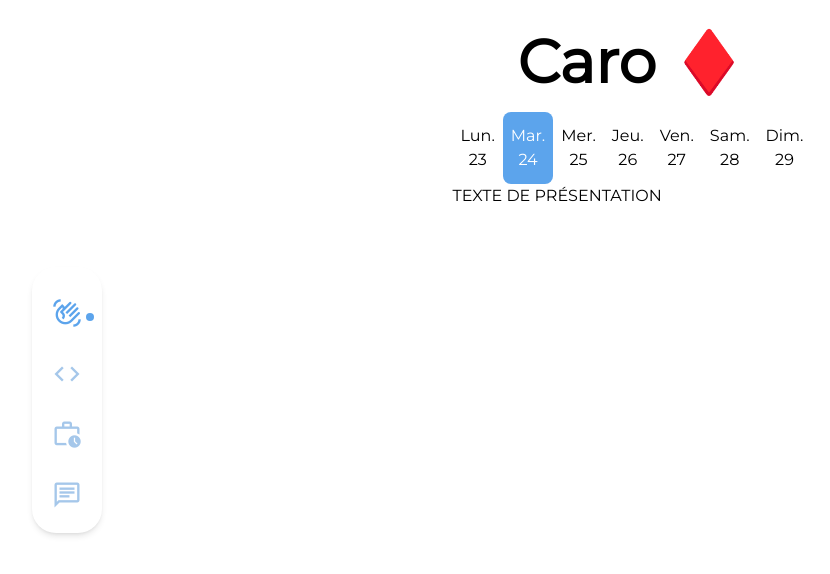
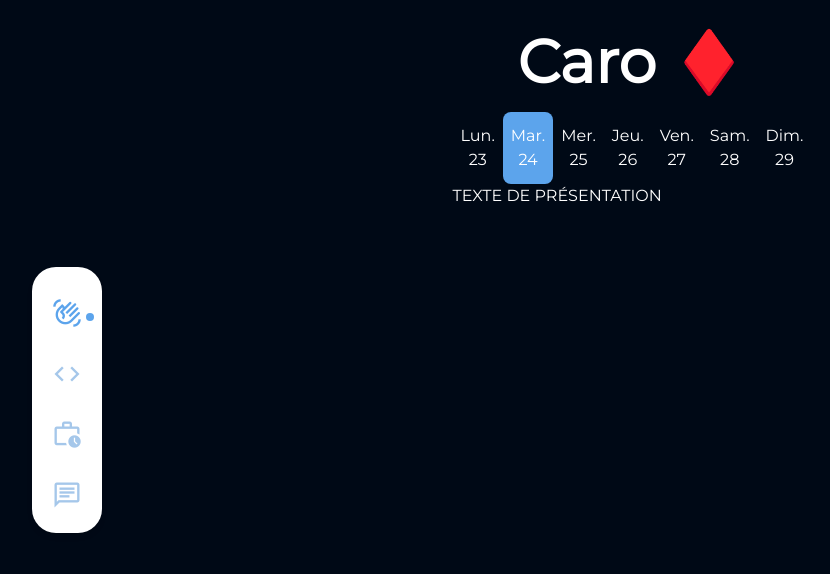
Before and after one commit to Dheliosis/portfolio, a Next.js app: page / in a window 1280 px wide. Shown: the top 574 px of the page, without its empty margins (8-838 px from the left). Built offline with nearby package versions, Linux system fonts and the light colour scheme.

Commit message:
Change background color and remove layout padding

```diff
--- a/src/components/layout.tsx
+++ b/src/components/layout.tsx
@@ -7,12 +7,12 @@ const monserrat = Montserrat({
 
 export default function Layout({ children }: any) {
 	return (
-		<div className={`bg-white min-h-screen ${monserrat.className} pt-8 px-4 min-w-screen text-black`}>
+		<div className={`bg-[#000916] min-h-screen ${monserrat.className} pt-8 min-w-screen text-white`}>
 			<main className="min-h-screen">
 				<div className=" min-w-screen flex justify-center">
 					<Navigation />
 				</div>
-				<div className="pb-36 lg:px-60 min-h-screen w-full">{children}</div>
+				<div className="pb-36 min-h-screen w-full">{children}</div>
 			</main>
 		</div>
 	)
```
